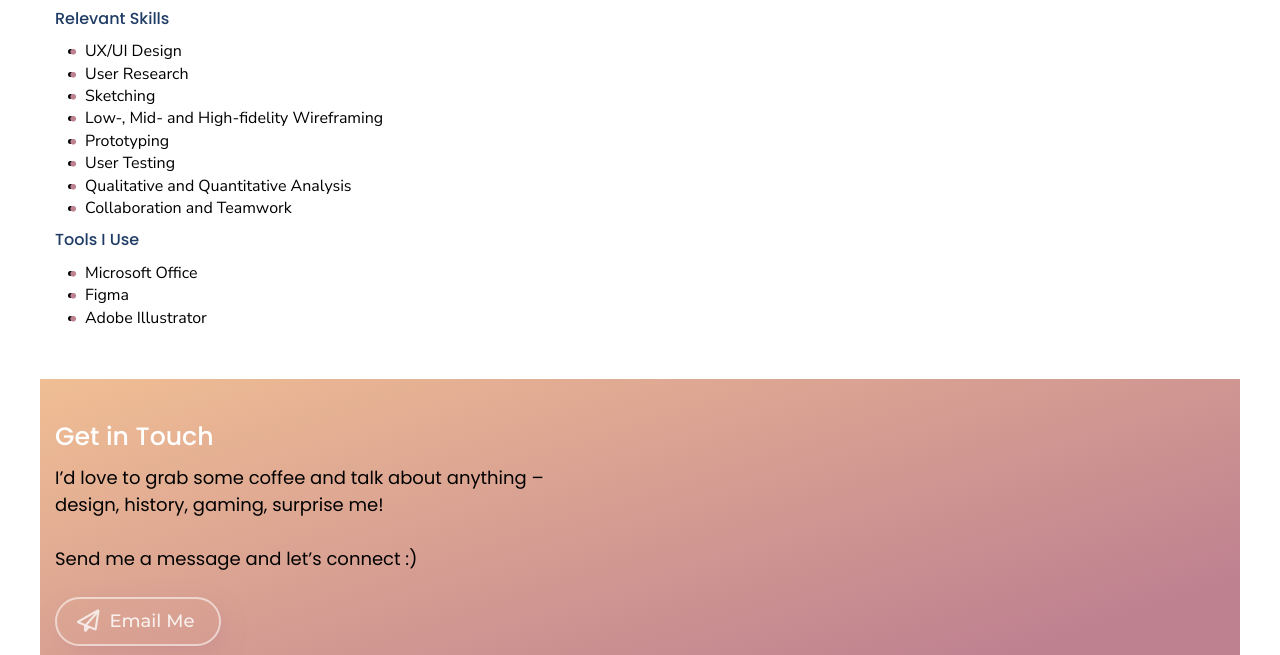
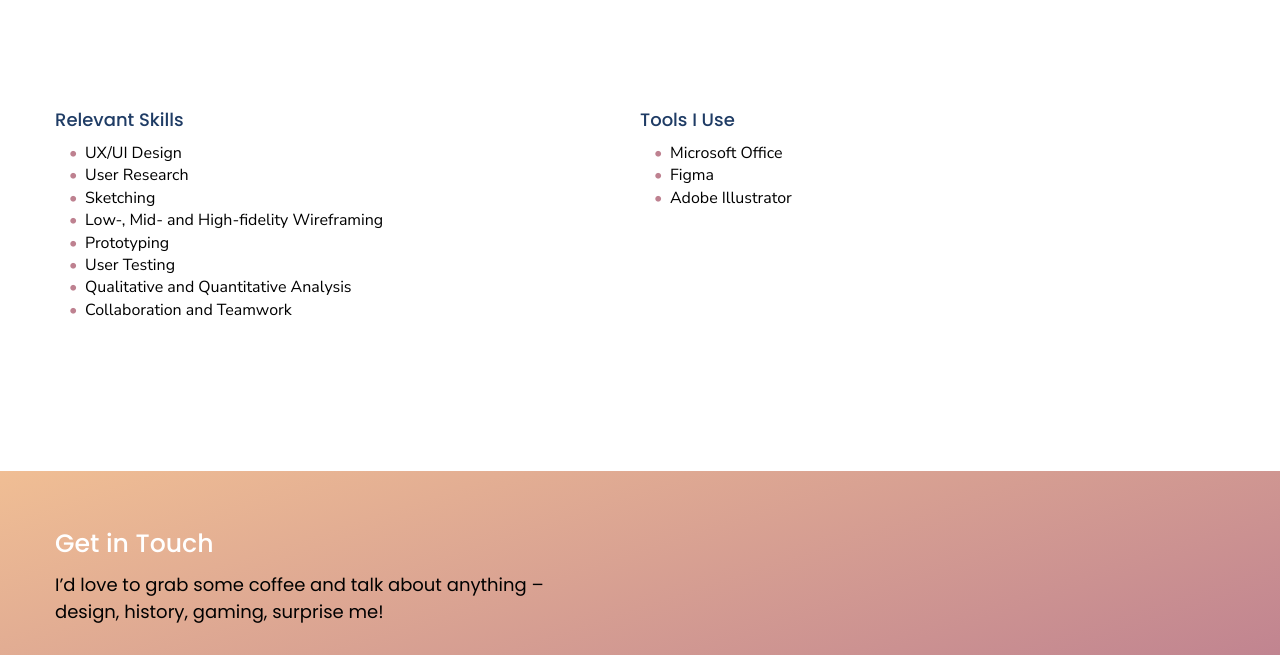
Before and after one commit to 997Maka/Portfolio-Site, a plain HTML site: page about.html in a window 1280 px wide. Shown: the part 1246-1901 px from the top of the page. Drawn offline with nearby package versions, Linux system fonts and the light colour scheme.

Commit message:
update css styling

```diff
--- a/about.html
+++ b/about.html
@@ -59,11 +59,12 @@
                         <a href="files\Makayla Resume July 2022.pdf" Download>Download my Resume</a>
                         <br>
                     </div>
-                    <div id="bullets">
+                    <div>
                         <h3>Skills & Tools</h3>
-                        <div>
+                        <div class="row">
+                            <div class="col-md-6">
                                 <h4>Relevant Skills</h4>
-                            <ul>
+                                <ul id="bullets">
                                     <li>UX/UI Design</li>
                                     <li>User Research</li>
                                     <li>Sketching</li>
@@ -74,9 +75,9 @@
                                     <li>Collaboration and Teamwork</li>
                                 </ul>
                             </div>
-                        <div>
+                            <div class="col-md-6">
                                 <h4>Tools I Use</h4>
-                            <ul>
+                                <ul id="bullets">
                                     <li>Microsoft Office</li>
                                     <li>Figma</li>
                                     <li>Adobe Illustrator</li>
@@ -86,14 +87,16 @@
                     </div>
                 </div>
             </div>
+        </div>
     </main>
-    <footer class="container" id="contact">
-        <div>
+    <footer id="contact">
+        <div class="container">
             <h3>Get in Touch</h3>
-            <p id="intro">I’d love to grab some coffee and talk about anything – design, history, gaming, surprise me! <br> <br> Send me a message and let’s connect :)</p>
-        </div>
+            <p>I’d love to grab some coffee and talk about anything – design, history, gaming, surprise me! <br> <br> Send me a message and let’s connect :)</p>
+
             <div>
                 <a href="mailto:makayla.wang@hotmail.com" class="button contact"><i class="fa-regular fa-paper-plane fa-lg"></i>Email Me</a>
+            </div>
         </div>
         <div class="footer icon">
             <a href="https://www.linkedin.com/in/makayla-wang-7588b5114/"><i class="fa-brands fa-linkedin-in fa-2x"></i></a>
```
Lines whose indentation alone changed are shown as unchanged.
